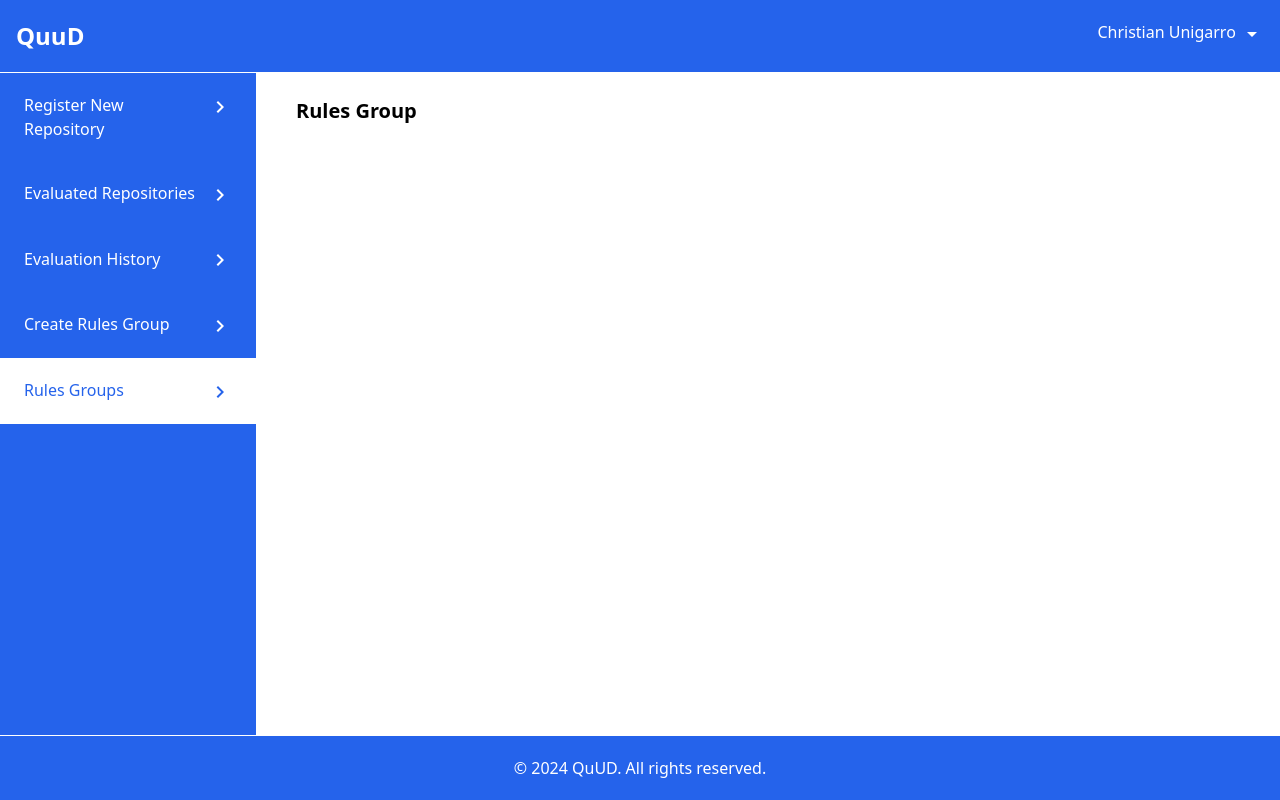
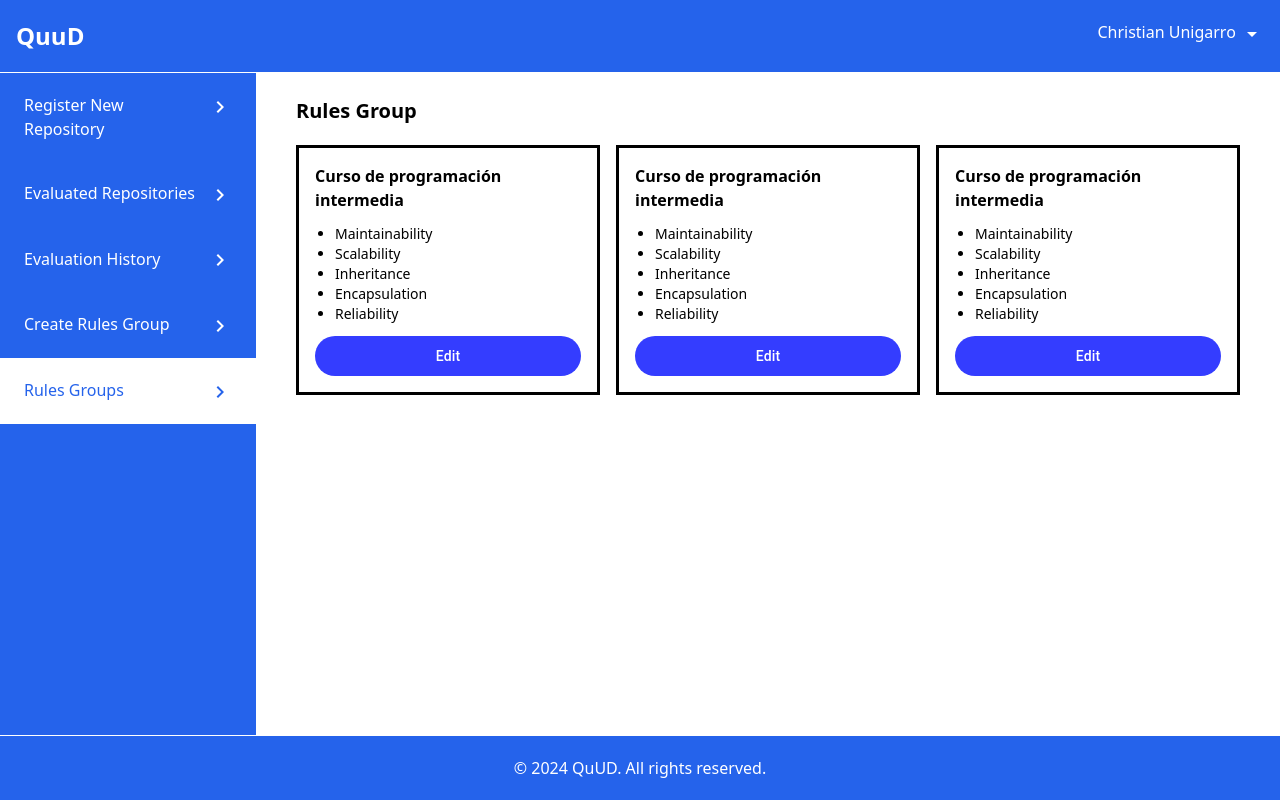
Before and after one commit to cunigarro/quud-system-front, an Angular app: page /admin/rules-groups in a window 1280 px wide. Built offline with nearby package versions, Linux system fonts and the light colour scheme.

Commit message:
Improve rules groups view.

```diff
--- a/src/app/pages/dashboard/pages/rules-groups/rules-groups.component.html
+++ b/src/app/pages/dashboard/pages/rules-groups/rules-groups.component.html
@@ -2,4 +2,51 @@
   <h1 class="mb-5 font-bold text-xl">
     Rules Group
   </h1>
+  <div class="grid grid-cols-3 gap-4">
+    <mat-card appearance="outlined">
+      <mat-card-content>
+        <p class="font-semibold mb-3">
+          Curso de programación intermedia
+        </p>
+        <ul class="list-disc text-sm pl-5 mb-3">
+          <li>Maintainability</li>
+          <li>Scalability</li>
+          <li>Inheritance</li>
+          <li>Encapsulation</li>
+          <li>Reliability</li>
+        </ul>
+        <button class="w-full" mat-flat-button>Edit</button>
+      </mat-card-content>
+    </mat-card>
+    <mat-card appearance="outlined">
+      <mat-card-content>
+        <p class="font-semibold mb-3">
+          Curso de programación intermedia
+        </p>
+        <ul class="list-disc text-sm pl-5 mb-3">
+          <li>Maintainability</li>
+          <li>Scalability</li>
+          <li>Inheritance</li>
+          <li>Encapsulation</li>
+          <li>Reliability</li>
+        </ul>
+        <button class="w-full" mat-flat-button>Edit</button>
+      </mat-card-content>
+    </mat-card>
+    <mat-card appearance="outlined">
+      <mat-card-content>
+        <p class="font-semibold mb-3">
+          Curso de programación intermedia
+        </p>
+        <ul class="list-disc text-sm pl-5 mb-3">
+          <li>Maintainability</li>
+          <li>Scalability</li>
+          <li>Inheritance</li>
+          <li>Encapsulation</li>
+          <li>Reliability</li>
+        </ul>
+        <button class="w-full" mat-flat-button>Edit</button>
+      </mat-card-content>
+    </mat-card>
+  </div>
 </div>
--- a/src/app/pages/dashboard/pages/rules-groups/rules-groups.component.ts
+++ b/src/app/pages/dashboard/pages/rules-groups/rules-groups.component.ts
@@ -1,9 +1,11 @@
 import { Component, OnInit } from '@angular/core';
+import { MatButtonModule } from '@angular/material/button';
+import { MatCardModule } from '@angular/material/card';
 
 @Component({
   templateUrl: './rules-groups.component.html',
   standalone: true,
-  imports: [],
+  imports: [MatCardModule, MatButtonModule],
 })
 export class RulesGroupsComponent implements OnInit {
   constructor() {}
```
